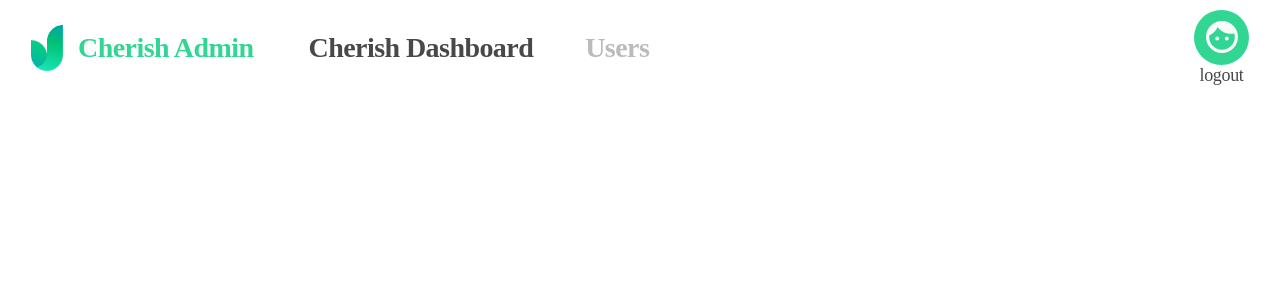
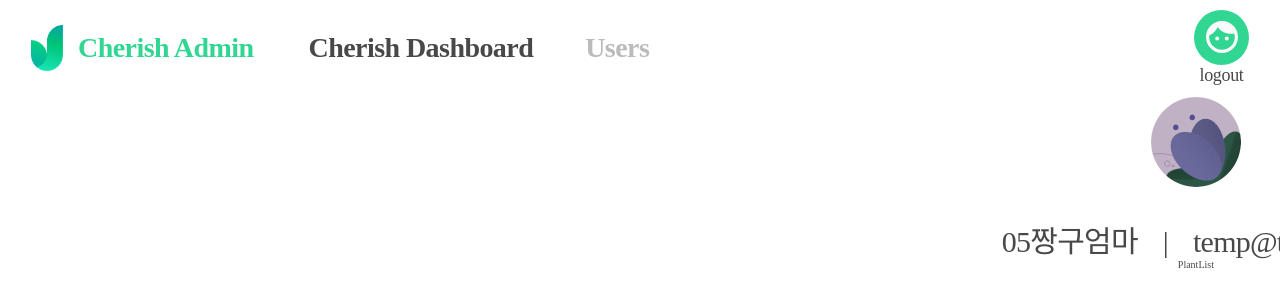
Before and after one commit to TeamCherish/cherish_admin, a React (Create React App) app: page /user in a window 1280 px wide. Shown: the top 306 px of the page. Built offline with nearby package versions, Linux system fonts and the light colour scheme.

Commit message:
:tada: feat: modify userDetail components

```diff
--- a/src/components/Router.tsx
+++ b/src/components/Router.tsx
@@ -1,9 +1,6 @@
 import { BrowserRouter, Route, Routes } from "react-router-dom";
 
-import Dashboard from "../pages/Dashboard";
-import Login from "../pages/Login";
-import Main from "../pages/Main";
-import User from "../pages/User";
+import { Dashboard, Login, Main, User } from "pages";
 
 export default function Router() {
   return (
--- /dev/null
+++ b/src/components/user/PlantList.tsx
@@ -0,0 +1,3 @@
+export default function PlantList() {
+  return <div>PlantList</div>;
+}
--- /dev/null
+++ b/src/components/user/UserDetail.tsx
@@ -0,0 +1,18 @@
+import styled from "styled-components";
+import { UserInfo, PlantList } from "..";
+
+export default function UserDetail() {
+  return (
+    <StWrapper>
+      <UserInfo />
+      <PlantList />
+    </StWrapper>
+  );
+}
+
+const StWrapper = styled.section`
+  display: flex;
+  flex-direction: column;
+  align-items: center;
+  /* padding: 18rem 4.7rem 10rem 4.7rem; */
+`;
--- /dev/null
+++ b/src/components/user/UserInfo.tsx
@@ -0,0 +1,58 @@
+import { useEffect, useState } from "react";
+import styled from "styled-components";
+
+import { plant1 } from "assets";
+import { getUserInfo } from "utils";
+import { User } from "utils/tempData";
+import { theme } from "styled-tools";
+
+const TEMP_USER_ID = 5;
+
+export default function UserInfo() {
+  const [userInfo, setUserInfo] = useState<User>({
+    id: 1,
+    name: "01짱구엄마",
+    email: "temp@temp.com",
+    phoneNum: "0000",
+    contactCount: "00",
+  });
+
+  useEffect(() => {
+    (async function () {
+      const data: User = await getUserInfo(TEMP_USER_ID);
+      setUserInfo(data);
+    })();
+  });
+
+  useEffect(() => {
+    console.log(`userInfo`, userInfo);
+  }, [userInfo]);
+
+  return (
+    <StWrapper>
+      <img src={plant1} alt="userThumbNail-1" />
+      <StInfoWrapper>
+        <span>{userInfo.name}</span>
+        {userInfo.email}
+      </StInfoWrapper>
+    </StWrapper>
+  );
+}
+
+const StWrapper = styled.article`
+  display: flex;
+  flex-direction: column;
+  align-items: center;
+  gap: 3.7rem;
+`;
+
+const StInfoWrapper = styled.div`
+  display: flex;
+  align-items: center;
+  ${theme("fonts.korTitleBold")}
+
+  span::after {
+    content: "|";
+    margin: 0 2.5rem;
+  }
+`;
--- a/src/pages/User.tsx
+++ b/src/pages/User.tsx
@@ -1,7 +1,14 @@
 import styled from "styled-components";
 
+import { UserDetail } from "components";
+
 export default function User() {
-  return <StWrapper>userPage</StWrapper>;
+  return (
+    <StWrapper>
+      userPage
+      <UserDetail />
+    </StWrapper>
+  );
 }
 
 const StWrapper = styled.section`
--- a/src/styles/theme.ts
+++ b/src/styles/theme.ts
@@ -1,5 +1,6 @@
 const calcRem = (size) => `${size / 10}rem`;
 const fontSizes = {
+  korTitle: calcRem(30),
   engBold: calcRem(28),
   engRegular: calcRem(18),
   korBold: calcRem(20),
@@ -37,6 +38,12 @@ const fonts = {
     line-height: 1.2em;
     font-size: ${fontSizes.korRegularBold};
   `,
+  korTitleBold: `
+    font-family: NotoSansKR;
+    letter-spacing: -0.025em;
+    line-height: 1.2;
+    font-size: ${fontSizes.korTitle};
+  `,
 };
 
 const colors = {
--- a/src/utils/index.ts
+++ b/src/utils/index.ts
@@ -1,5 +1,9 @@
-import { USERLIST } from "./tempData";
+import { USER_LIST } from "./tempData";
 
 export const getUserList = async () => {
-  return USERLIST;
+  return USER_LIST;
 };
+
+export const getUserInfo = async (id: number) => {
+  return USER_LIST.filter(user => user.id === id)[0];
+};
--- a/src/utils/tempData.ts
+++ b/src/utils/tempData.ts
@@ -1,4 +1,4 @@
-interface User {
+export interface User {
     id: number;
     name: string;
     email: string;
@@ -6,7 +6,7 @@ interface User {
     contactCount: string;
 }
 
-export const USERLIST: User[] = [
+export const USER_LIST: User[] = [
     {id: 1, name: "01짱구엄마", email: "temp@temp.com", phoneNum: "0000", contactCount: "00"},
     {id: 2, name: "02짱구엄마", email: "temp@temp.com", phoneNum: "0000", contactCount: "00"},
     {id: 3, name: "03짱구엄마", email: "temp@temp.com", phoneNum: "0000", contactCount: "00"},
```
Also changed, not shown: src/components/index.ts (+3 -4 lines).
